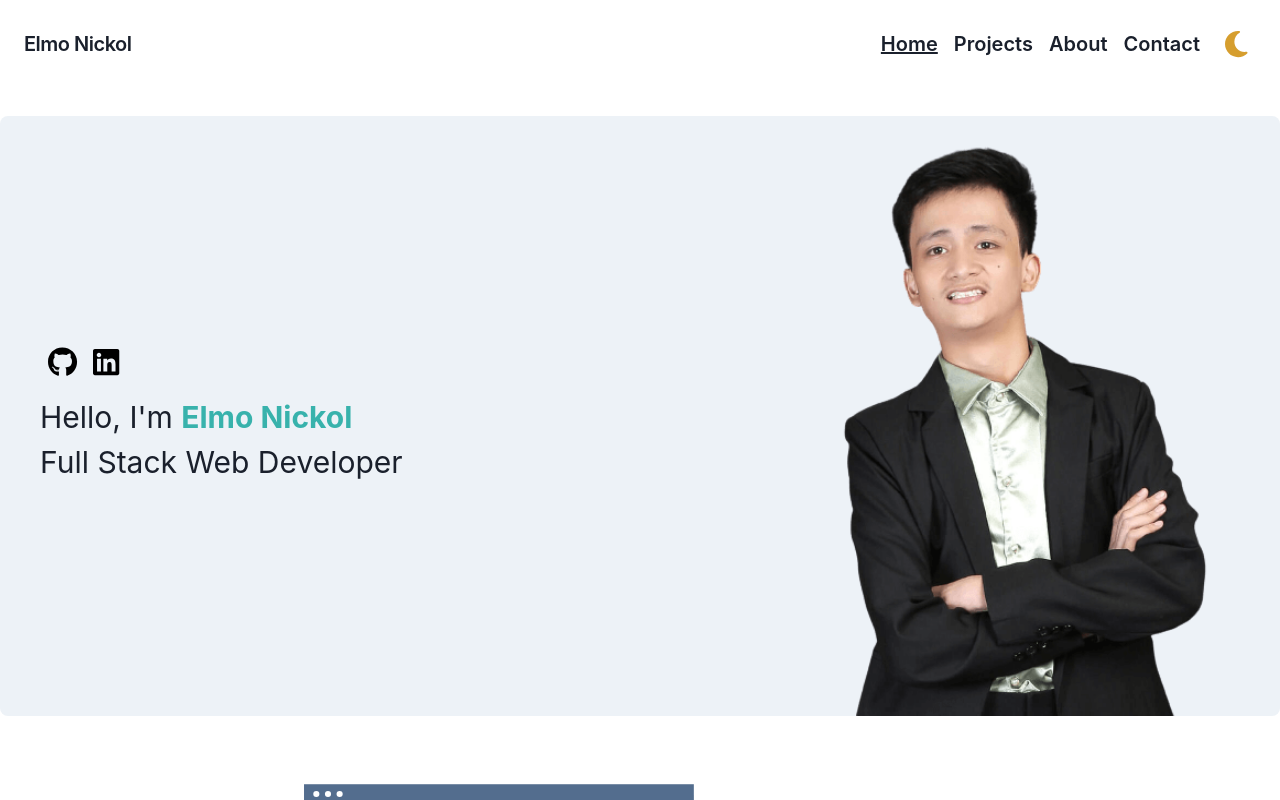
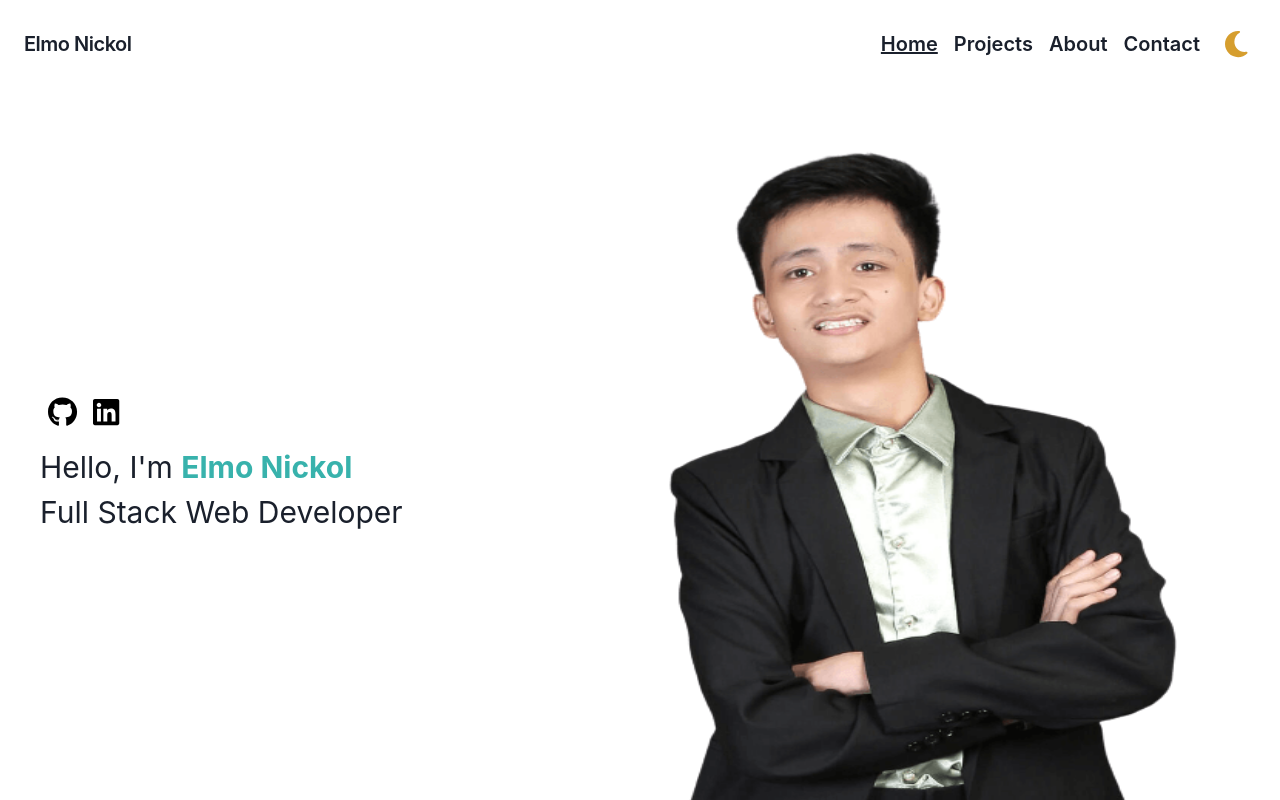
Before and after one commit to elmonickcool/my_portfolio, a Next.js app: page / in a window 1280 px wide. Shown: the top 800 px of the page. Built offline with nearby package versions, Linux system fonts and the light colour scheme.

Commit message:
remove background color and box

```diff
--- a/src/components/sections/Hero.jsx
+++ b/src/components/sections/Hero.jsx
@@ -4,11 +4,9 @@ import { TypeAnimation } from "react-type-animation";
 import { useColorMode, Box, Flex, Center, VStack, Spacer, Stack, Text, Image } from "@chakra-ui/react";
 
 const Hero = () => {
-  const { colorMode } = useColorMode();
-  const bgColor = { light: 'gray.100', dark: 'gray.700' };
   const textSize = ['2xl', '2xl', '3xl'];
   return (
-    <Box bg={bgColor[colorMode]} borderRadius='lg'>
+
       <Flex direction={['column', 'column', 'row']} align={['center', 'stretch', 'stretch']}>
         <Box p={5} ms={5}>
           <Center h="full">
@@ -43,11 +41,11 @@ const Hero = () => {
         <Spacer />
         <Stack direction={['column', 'column', 'row']} spacing={8} align={['center', 'center', 'flex-start']} mt={[8, 8, 0]}>
           <Box>
-            <Image src="/hero.png" width={500} height={600} alt="landing image"/>
+            <Image src="/hero.png" width={700} height={700} alt="landing image"/>
           </Box>
         </Stack>
       </Flex>
-    </Box>
+
   );
 };
 
```
